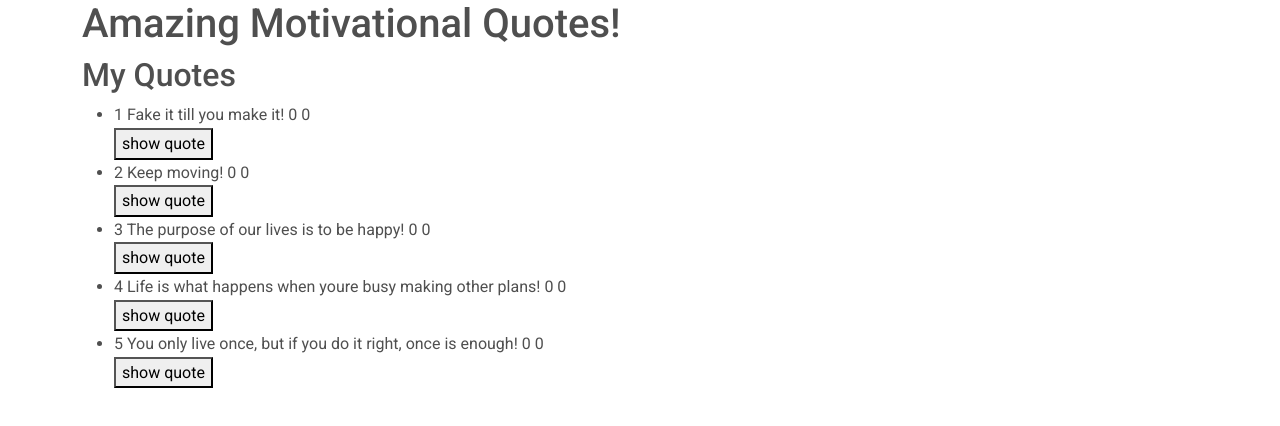
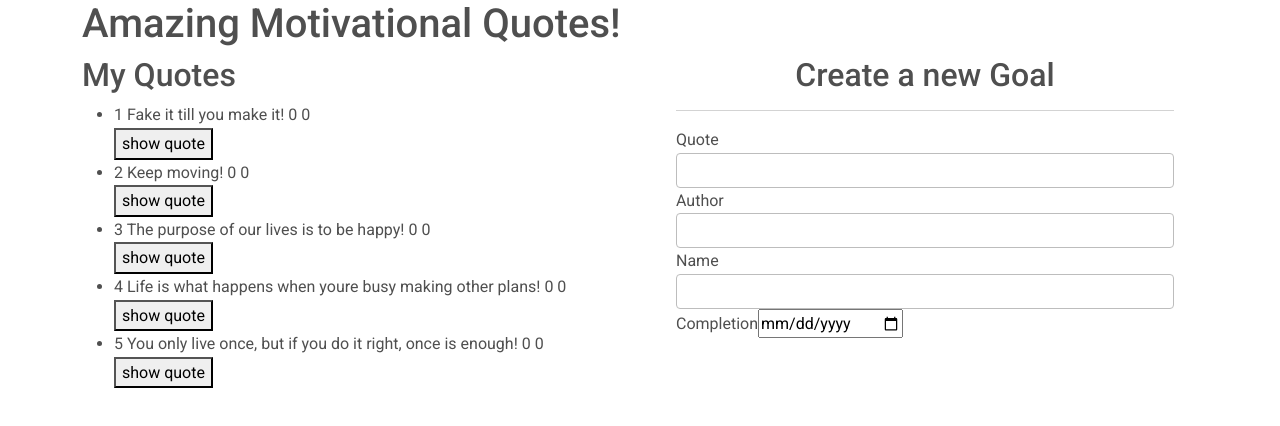
Before and after one commit to ZippMukami/Quotes-App, an Angular app: page / in a window 1280 px wide. Shown: the top 426 px of the page. Built offline with nearby package versions, Linux system fonts and the light colour scheme.

Commit message:
adds bootstrap columns.

```diff
--- a/src/app/quote-form/quote-form.component.html
+++ b/src/app/quote-form/quote-form.component.html
@@ -1 +1,29 @@
-<p>quote-form works!</p>
+<div class="container-fluid">
+    <h2 class="text-center">Create a new Goal</h2>
+    <hr>
+    <form>
+        <div class="form-group">
+
+            <label for="quote">Quote</label>
+            <input type="text" required class="form-control" id="quote">
+
+        </div>
+        <div class="form-group">
+
+            <label for="author">Author</label>
+            <input type="text" required class="form-control" id="author">
+
+        </div>
+        <div class="form-group">
+
+            <label for="user">Name</label>
+            <input type="text" required class="form-control" id="user">
+
+        </div>
+        <div class="form-group">
+            <label for="complete">Completion</label>
+            <input type='date' id="complete" required>
+
+        </div>
+    </form>
+  </div>
--- a/src/app/quote-section/quote-section.component.html
+++ b/src/app/quote-section/quote-section.component.html
@@ -18,5 +18,9 @@
         </div>
       </ul>
     </div>
+    <div class="col-md-6">
+        <app-quote-form></app-quote-form>
+    </div>
+
   </div>
 </div>
```
